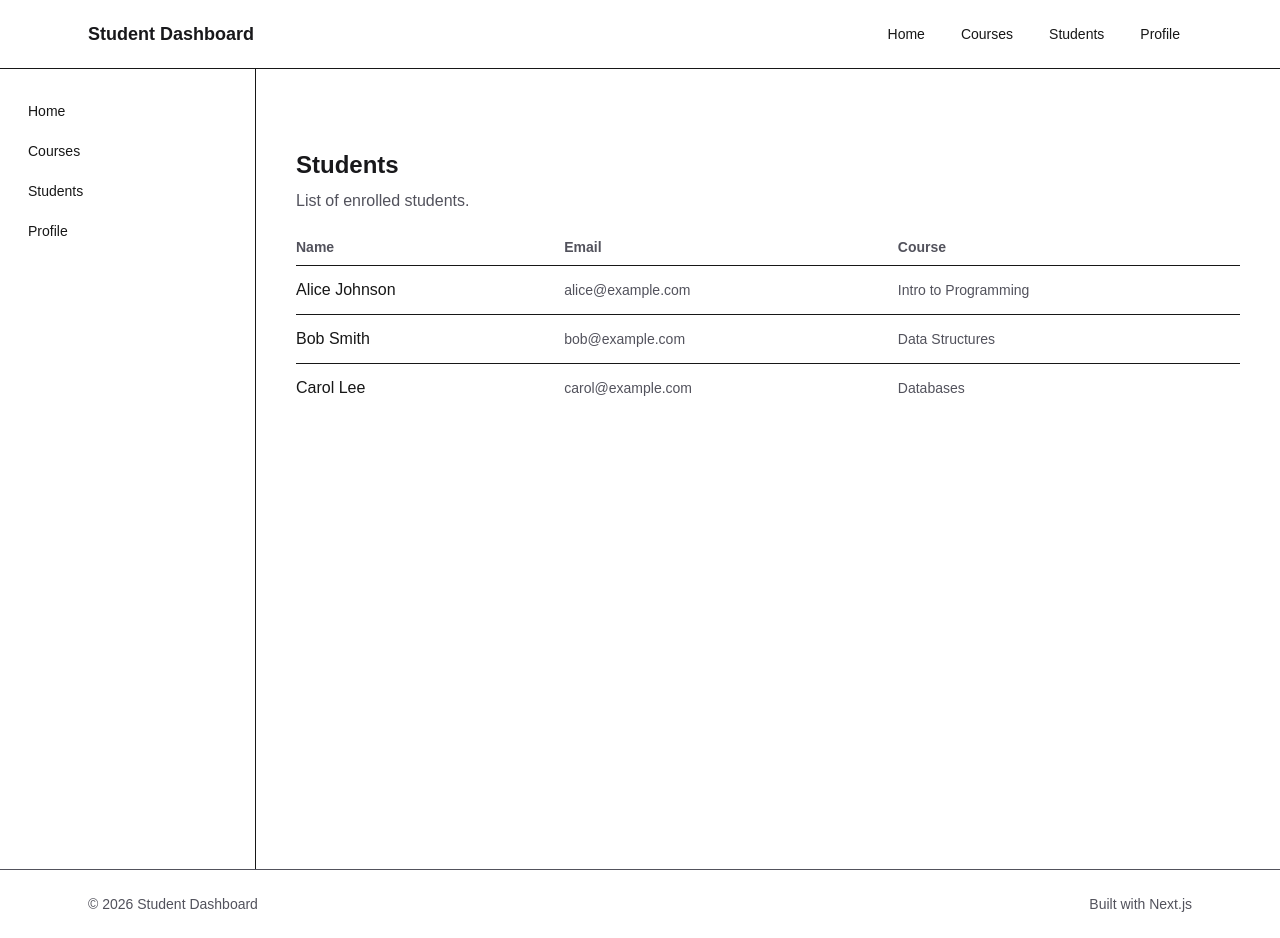
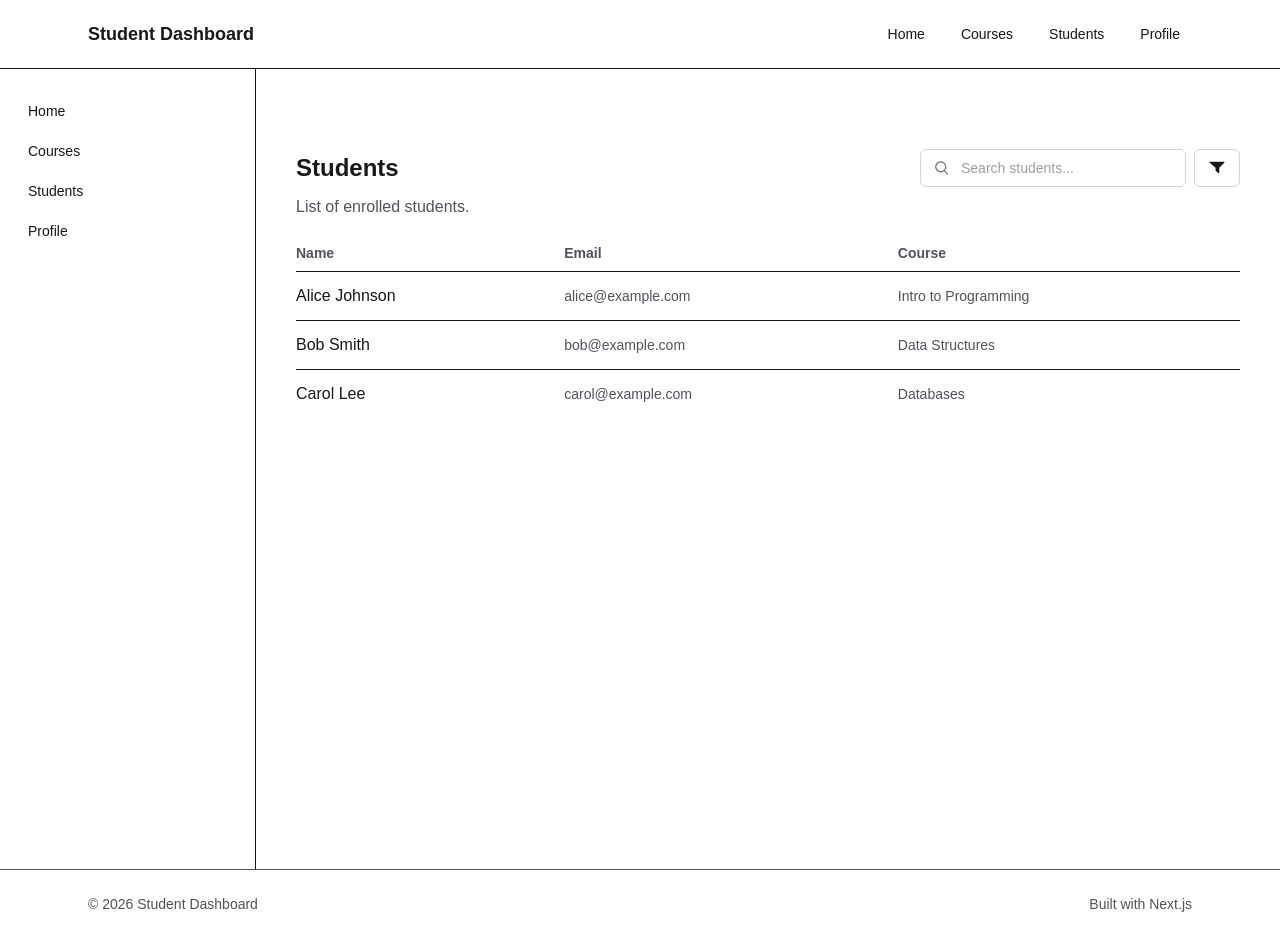
Before and after one commit to InushiKavindi/student-course-dashboard, a Next.js app: page /students in a window 1280 px wide. Built offline with nearby package versions, Linux system fonts and the light colour scheme.

Commit message:
Add SearchBar component and filter icon

```diff
--- /dev/null
+++ b/app/components/SearchBar.tsx
@@ -0,0 +1,40 @@
+type SearchBarProps = {
+  placeholder?: string;
+  value: string;
+  onChange: (value: string) => void;
+  onFilterClick?: () => void;
+  className?: string;
+};
+
+export default function SearchBar({ placeholder = "Search...", value, onChange, onFilterClick, className = "" }: SearchBarProps) {
+  return (
+    <div className={`flex items-center gap-2 ${className}`}>
+      <div className="relative w-full">
+        <span className="pointer-events-none absolute left-3 top-1/2 -translate-y-1/2 text-zinc-500">
+          {/* Search icon */}
+          <svg xmlns="http://www.w3.org/2000/svg" viewBox="0 0 24 24" fill="currentColor" className="h-5 w-5">
+            <path fillRule="evenodd" d="M10.5 3.75a6.75 6.75 0 1 0 3.87 12.28l3.8 3.8a.75.75 0 1 0 1.06-1.06l-3.8-3.8A6.75 6.75 0 0 0 10.5 3.75Zm-5.25 6.75a5.25 5.25 0 1 1 10.5 0 5.25 5.25 0 0 1-10.5 0Z" clipRule="evenodd" />
+          </svg>
+        </span>
+        <input
+          aria-label="Search"
+          value={value}
+          onChange={(e) => onChange(e.target.value)}
+          placeholder={placeholder}
+          className="w-full rounded-md border border-zinc-300 bg-white py-2 pl-10 pr-3 text-sm outline-none ring-0 placeholder:text-zinc-400 focus:border-zinc-400 dark:border-zinc-700 dark:bg-zinc-900 dark:text-zinc-100"
+        />
+      </div>
+      <button
+        type="button"
+        aria-label="Open filters"
+        onClick={onFilterClick}
+        className="inline-flex items-center justify-center rounded-md border border-zinc-300 bg-white px-3 py-2 text-sm hover:bg-zinc-100 dark:border-zinc-700 dark:bg-zinc-900 dark:hover:bg-zinc-800"
+      >
+        {/* Filter icon */}
+        <svg xmlns="http://www.w3.org/2000/svg" viewBox="0 0 24 24" fill="currentColor" className="h-5 w-5">
+          <path d="M3 5.25A.75.75 0 0 1 3.75 4.5h16.5a.75.75 0 0 1 .53 1.28l-6.03 6.03v5.69a.75.75 0 0 1-1.22.58l-3-2.4a.75.75 0 0 1-.28-.58v-3.29L3.22 5.78A.75.75 0 0 1 3 5.25Z" />
+        </svg>
+      </button>
+    </div>
+  );
+}
--- a/app/courses/page.tsx
+++ b/app/courses/page.tsx
@@ -1,4 +1,8 @@
+"use client";
+
+import { useMemo, useState } from "react";
 import CourseCard from "../components/CourseCard";
+import SearchBar from "../components/SearchBar";
 
 export default function CoursesPage() {
   const sampleCourses = [
@@ -7,14 +11,33 @@ export default function CoursesPage() {
     { id: 3, title: "Databases", desc: "Intro to relational databases.", meta: "10 students" },
   ];
 
+  const [query, setQuery] = useState("");
+
+  const filteredCourses = useMemo(() => {
+    const q = query.toLowerCase().trim();
+    if (!q) return sampleCourses;
+    return sampleCourses.filter((c) =>
+      [c.title, c.desc, c.meta].some((v) => (v || "").toLowerCase().includes(q))
+    );
+  }, [query, sampleCourses]);
+
   return (
     <div>
       <main className="mx-auto max-w-6xl px-6 py-12">
-        <h1 className="text-2xl font-semibold text-zinc-900 dark:text-zinc-50">Courses</h1>
+        <div className="flex flex-col gap-3 sm:flex-row sm:items-center sm:justify-between">
+          <h1 className="text-2xl font-semibold text-zinc-900 dark:text-zinc-50">Courses</h1>
+          <SearchBar
+            className="w-full sm:w-80"
+            placeholder="Search courses..."
+            value={query}
+            onChange={setQuery}
+            onFilterClick={() => alert("Filters coming soon")}
+          />
+        </div>
         <p className="mt-2 text-zinc-600 dark:text-zinc-400">Browse available courses below.</p>
 
         <div className="mt-6 grid gap-4 sm:grid-cols-2 lg:grid-cols-3">
-          {sampleCourses.map((c) => (
+          {filteredCourses.map((c) => (
             <CourseCard key={c.id} id={c.id} title={c.title} desc={c.desc} meta={c.meta} />
           ))}
         </div>
--- a/app/students/page.tsx
+++ b/app/students/page.tsx
@@ -1,4 +1,8 @@
+"use client";
+
+import { useMemo, useState } from "react";
 import StudentTable from "../components/StudentTable";
+import SearchBar from "../components/SearchBar";
 
 export default function StudentsPage() {
   const students = [
@@ -7,13 +11,32 @@ export default function StudentsPage() {
     { id: 3, name: "Carol Lee", email: "carol@example.com", course: "Databases" },
   ];
 
+  const [query, setQuery] = useState("");
+
+  const filtered = useMemo(() => {
+    const q = query.toLowerCase().trim();
+    if (!q) return students;
+    return students.filter((s) =>
+      [s.name, s.email || "", s.course || ""].some((v) => v.toLowerCase().includes(q))
+    );
+  }, [query, students]);
+
   return (
     <div>
       <main className="mx-auto max-w-6xl px-6 py-12">
-        <h1 className="text-2xl font-semibold text-zinc-900 dark:text-zinc-50">Students</h1>
+        <div className="flex flex-col gap-3 sm:flex-row sm:items-center sm:justify-between">
+          <h1 className="text-2xl font-semibold text-zinc-900 dark:text-zinc-50">Students</h1>
+          <SearchBar
+            className="w-full sm:w-80"
+            placeholder="Search students..."
+            value={query}
+            onChange={setQuery}
+            onFilterClick={() => alert("Filters coming soon")}
+          />
+        </div>
         <p className="mt-2 text-zinc-600 dark:text-zinc-400">List of enrolled students.</p>
 
-        <StudentTable students={students} />
+        <StudentTable students={filtered} />
       </main>
     </div>
   );
```
